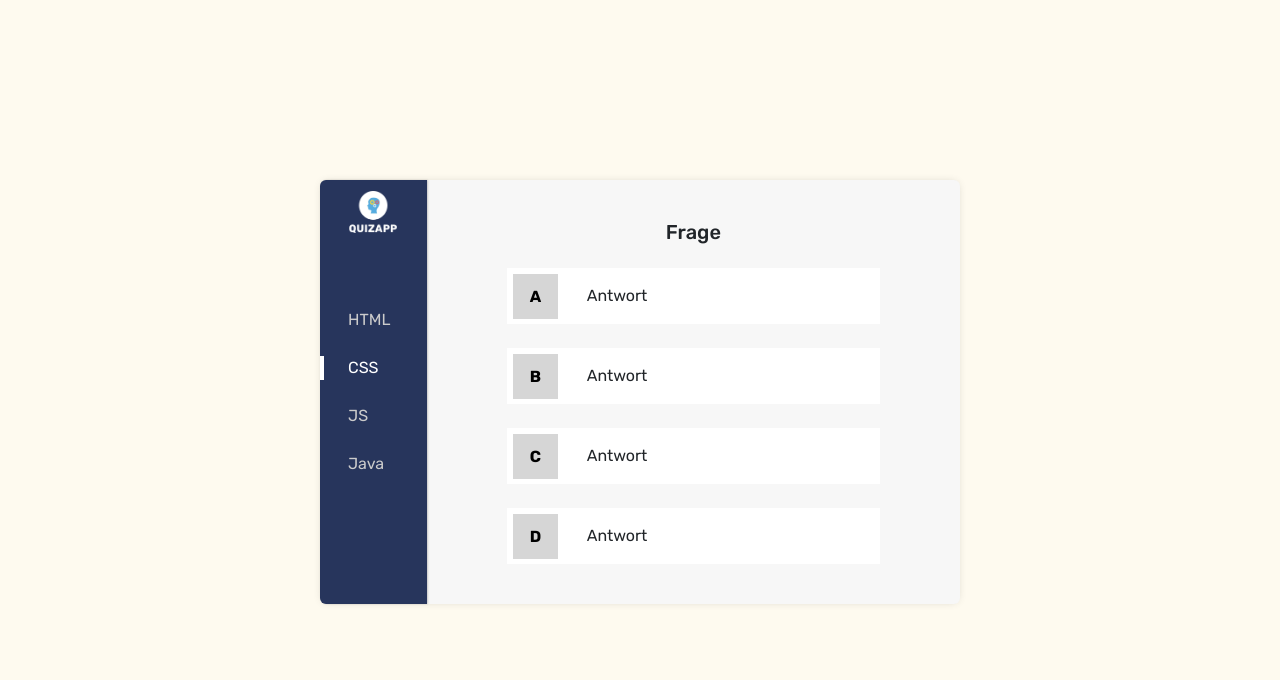
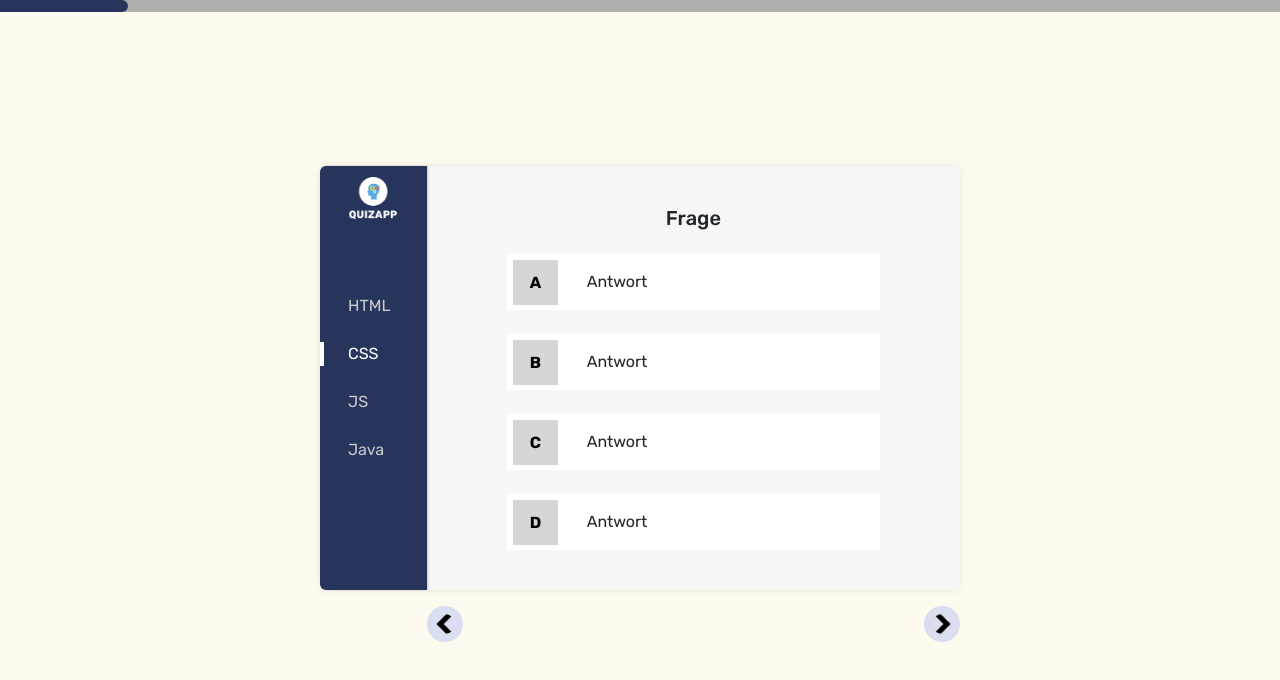
Before and after one commit to JohannesSpringer/QuizApp, a website: page index.html in a window 1280 px wide. Drawn offline with nearby package versions, Linux system fonts and the light colour scheme.

Commit message:
added progress bar and next previous arrows

```diff
--- a/index.html
+++ b/index.html
@@ -16,6 +16,10 @@
 </head>
 
 <body onload="init()">
+  <div class="progress" role="progressbar" aria-label="Basic example" aria-valuenow="0" aria-valuemin="0"
+    aria-valuemax="100">
+    <div class="progress-bar" style="width: 10%"></div>
+  </div>
   <div class="container">
     <div class="card quiz-card mb-3">
       <div class="row g-0">
@@ -62,11 +66,14 @@
           </div>
         </div>
       </div>
+    </div>
+    <div class="card change-question-card mb-3 bg-transparent">
       <div class="row g-0">
-        <div class="col-md-2">
-
+        <div class="col-md-2 bg-transparent"></div>
+        <div class="col-md-10 left-right-arrows bg-transparent">
+          <img src="img/arrow-left.png" alt="vorherige Frage">
+          <img src="img/arrow-right.png" alt="nächste Frage">
         </div>
-
       </div>
     </div>
   </div>
--- a/style.css
+++ b/style.css
@@ -9,6 +9,7 @@ body {
     display: flex;
     justify-content: center;
     align-items: center;
+    flex-direction: column;
 }
 
 .card {
@@ -21,6 +22,24 @@ body {
     width: 40rem;
     box-shadow: 0px 0px 10px -3px rgb(0 0 0 / 20%);
     background-color: #f7f7f7 !important;
+}
+
+.change-question-card {
+    width: 40rem;
+}
+
+.left-right-arrows {
+    display: flex;
+    justify-content: space-between;
+}
+
+.left-right-arrows img {
+    border-radius: 100%;
+    background-color: #D9DEF1;
+    height: 36px;
+    padding: 8px;
+    object-fit: contain;
+    cursor: pointer;
 }
 
 .bg-navbar {
@@ -90,3 +109,14 @@ body {
     border-color: white !important;
     margin-top: 12px !important;
 }
+
+.progress {
+    border-radius: unset !important;
+    background-color: #AEAEAC !important;
+    height: 0.75rem !important;
+}
+
+.progress-bar {
+    background-color: #27355C !important;
+    border-radius: 0 0.75rem 0.75rem 0;
+}
```
Also changed, not shown: img/arrow-left.png (added), img/arrow-right.png (added).
